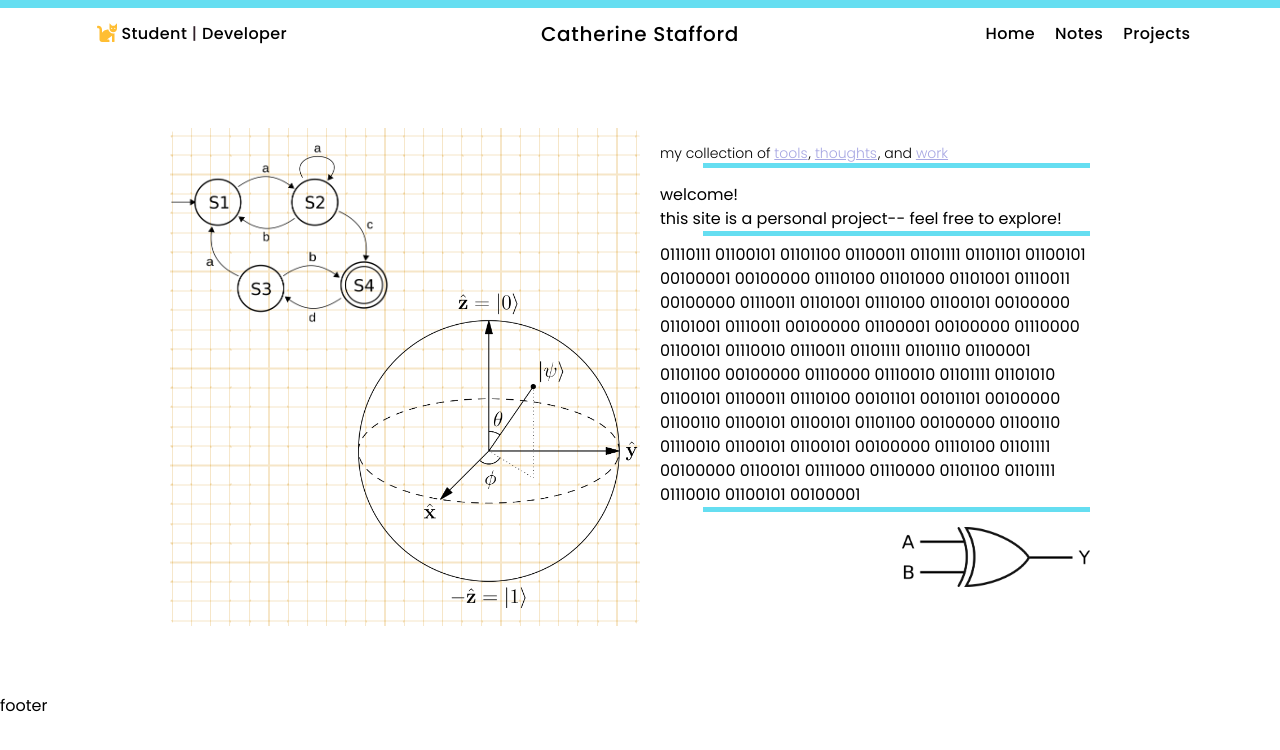
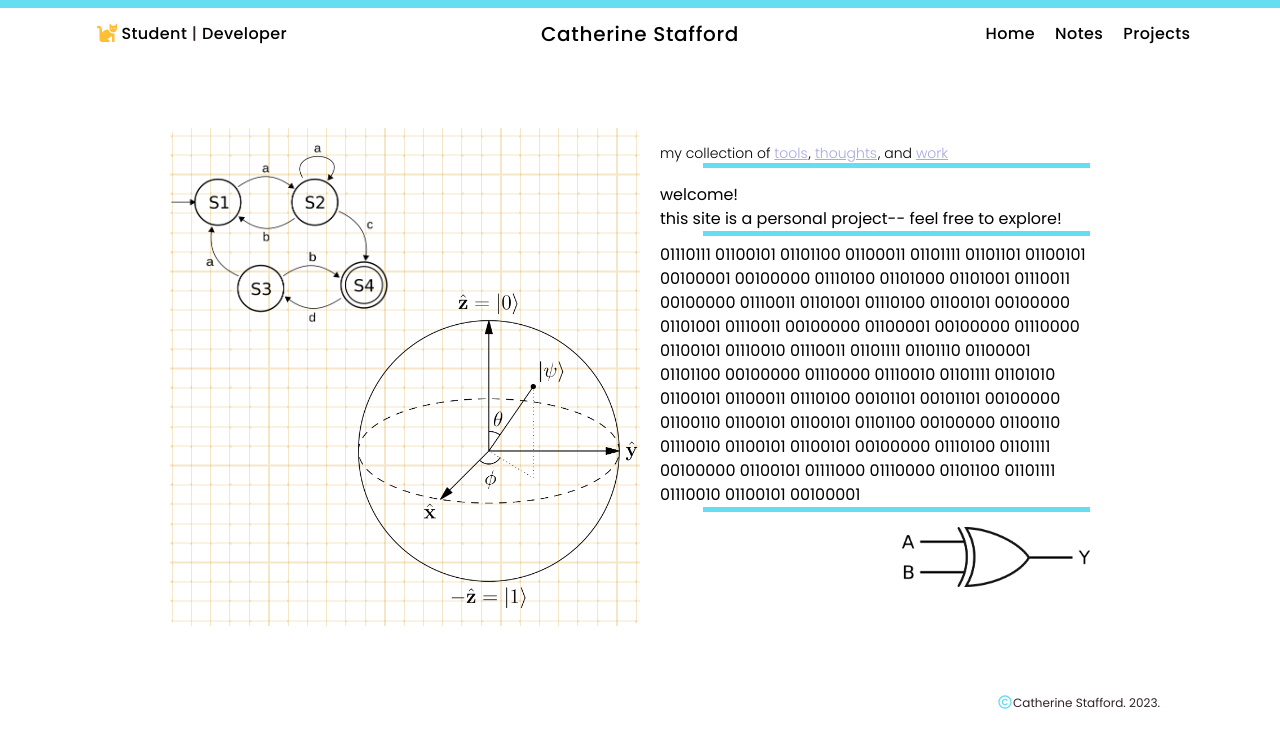
Before and after one commit to catstaffo/mySite, a Next.js app in the folder bloggeru/: page / in a window 1280 px wide. Shown: the top 750 px of the page. Built offline with nearby package versions, Linux system fonts and the light colour scheme.

Commit message:
api check

```diff
--- a/bloggeru/components/Footer.js
+++ b/bloggeru/components/Footer.js
@@ -1,9 +1,14 @@
-import styles from '../styles/components/Footer.module.css'
+import Link from "next/link"
+import { RiCopyrightLine } from "react-icons/ri";
 
 export default function Footer() {
     return(
-        <footer className="relative">
-            <h2>footer</h2>
+        <footer  className="bg-white">
+            <div className="container mx-auto flex justify-end py-1">
+                <div className="flex col">
+                <RiCopyrightLine className="text-sky-blue"></RiCopyrightLine><span className="text-[12px] text-coffee">Catherine Stafford. 2023.</span>
+                </div>
+            </div>
         </footer>
     )
 }
```
